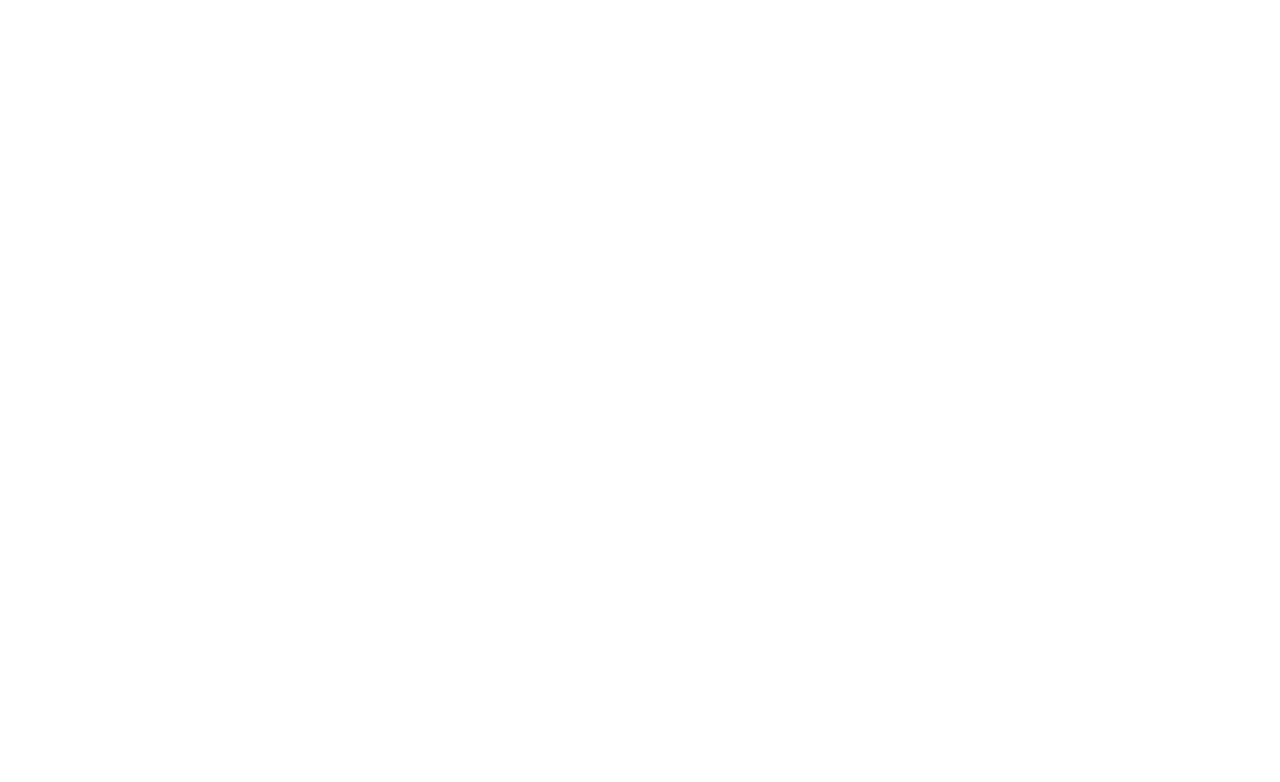
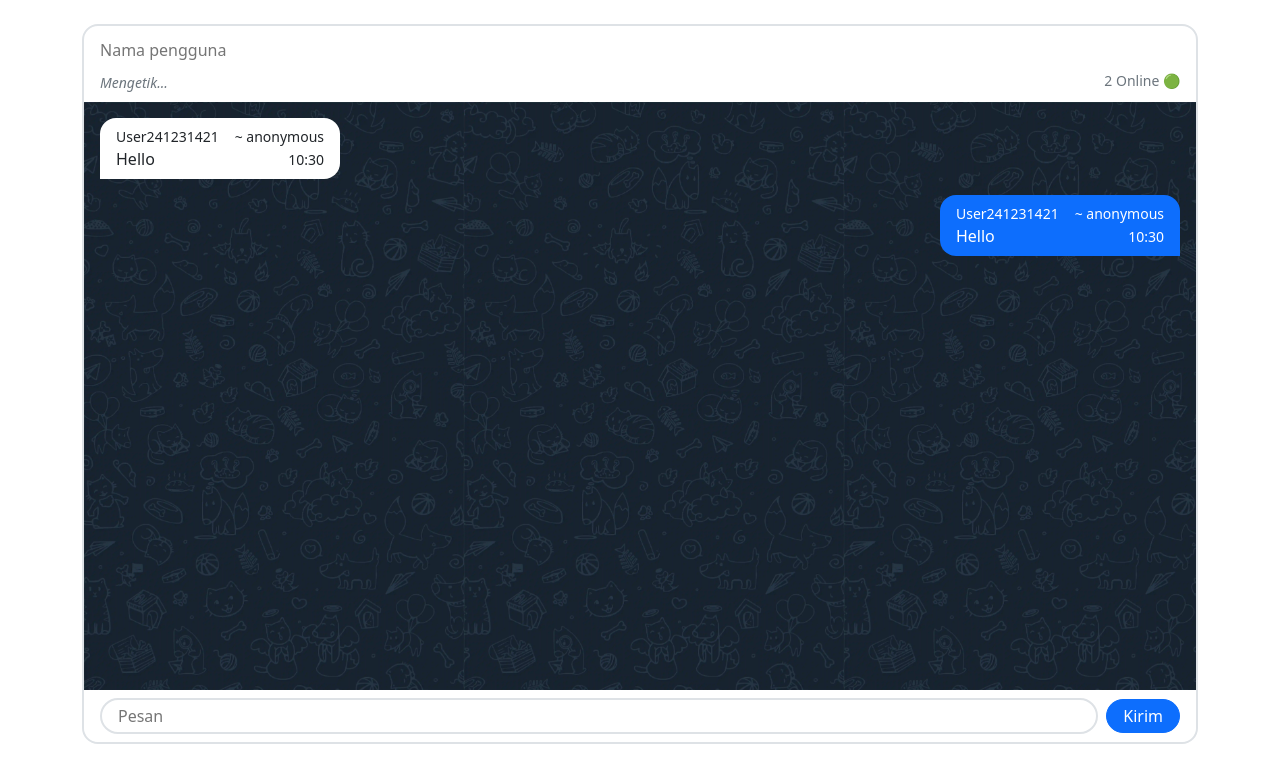
Before and after one commit to muhardiansyh/express-realtime-chat, a website: page public/index.html in a window 1280 px wide. Drawn offline with nearby package versions, Linux system fonts and the light colour scheme.

Commit message:
feat: design layout css and bootstrap

```diff
--- a/public/index.html
+++ b/public/index.html
@@ -4,9 +4,53 @@
     <meta charset="UTF-8">
     <meta name="viewport" content="width=device-width, initial-scale=1.0">
     <link href="https://cdn.jsdelivr.net/npm/bootstrap@5.3.2/dist/css/bootstrap.min.css" rel="stylesheet" integrity="sha384-T3c6CoIi6uLrA9TneNEoa7RxnatzjcDSCmG1MXxSR1GAsXEV/Dwwykc2MPK8M2HN" crossorigin="anonymous">
+    <link rel="stylesheet" href="./style.css">
     <title>Chat App | Express</title>
 </head>
 <body>
+<main class="container d-flex justify-content-center mt-4">
+    <div class="chat-area border border-2 d-flex flex-column align-items-center rounded-4">
+        <div class="chat-header d-flex flex-column align-items-center justify-content-center rounded-top-4 gap-1 py-2">
+            <input type="text" name="username" id="username" autocomplete="off" placeholder="Nama pengguna" class="border border-0 py-1 px-3 rounded-top-4">
+            <div class="status d-flex justify-content-between px-3">
+                <i><small class="text-secondary">Mengetik...</small></i>
+                <small class="text-secondary">2 Online 🟢</small>
+            </div>
+        </div>
+        <div class="chat-body d-flex flex-column align-items-start justify-content-start overflow-auto px-3">
+            <div class="message text-white d-flex flex-column justify-content-start align-items-start mb-0 mt-3">
+                <div class="receive-message py-2 px-3 bg-white text-dark">
+                    <div class="user-info d-flex justify-content-between align-items-center gap-3">
+                        <small>User241231421</small>
+                        <small>~ anonymous</small>
+                    </div>
+                    <div class="d-flex justify-content-between align-items-center">
+                        <p class="mb-0">Hello</p>
+                        <small>10:30</small>
+                    </div>
+                </div>
+            </div>
+            <div class="message text-white d-flex flex-column justify-content-end align-items-end mb-0 mt-3">
+                <div class="send-message py-2 px-3 bg-primary text-white">
+                    <div class="user-info d-flex justify-content-between align-items-center gap-3">
+                        <small>User241231421</small>
+                        <small>~ anonymous</small>
+                    </div>
+                    <div class="d-flex justify-content-between align-items-center">
+                        <p class="mb-0">Hello</p>
+                        <small>10:30</small>
+                    </div>
+                </div>
+            </div>
+        </div>
+        <div class="chat-footer px-3 py-2 rounded-bottom-4">
+            <form action="" class="d-flex align-items-center justify-content-center gap-2">
+                <input type="text" name="message" id="message" class="rounded-5 py-1 px-3 border border-2" placeholder="Pesan" autocomplete="off">
+                <input type="button" value="Kirim" class="btn btn-primary rounded-5 py-1 px-3">
+            </form>
+        </div>
+    </div>
+</main>
 <script src="https://cdn.jsdelivr.net/npm/bootstrap@5.3.2/dist/js/bootstrap.bundle.min.js" integrity="sha384-C6RzsynM9kWDrMNeT87bh95OGNyZPhcTNXj1NW7RuBCsyN/o0jlpcV8Qyq46cDfL" crossorigin="anonymous"></script>
 </body>
 </html>
--- a/public/style.css
+++ b/public/style.css
@@ -0,0 +1,9 @@
+.chat-area{width: 100%; height: 90vh;}
+.chat-header, .chat-body, .chat-footer{width: 100%;}
+#username, #message{width: 100%; outline: none;}
+.chat-body{height: 100%; background-image: url("./img/background.webp"); background-size: contain; background-repeat: repeat;}
+.message{width: 100%;}
+.chat-footer{background-color: white;}
+.status{width: 100%;}
+.receive-message{border-radius: 16px 16px 16px 0;}
+.send-message{border-radius: 16px 16px 0 16px;}
```
Also changed, not shown: public/img/background.webp (added).
